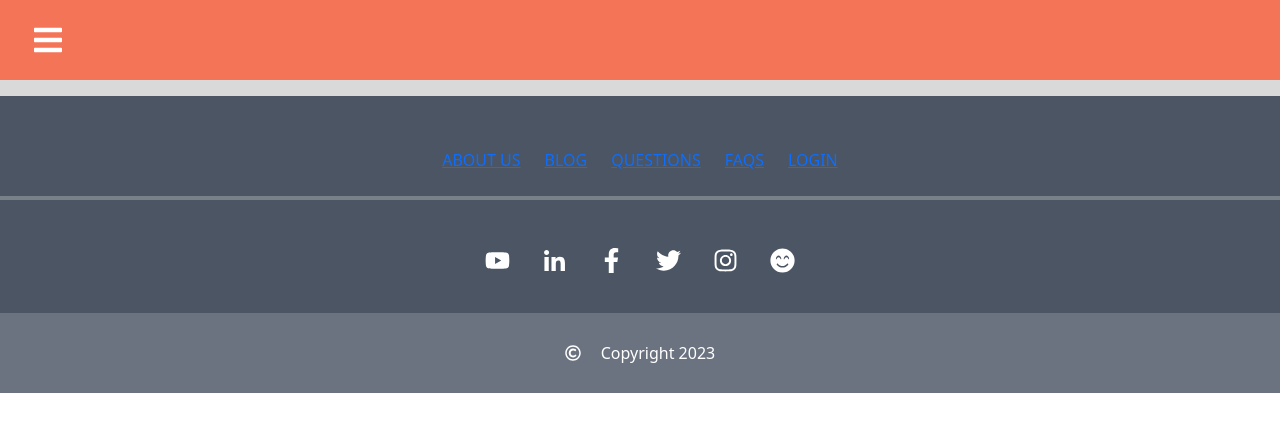
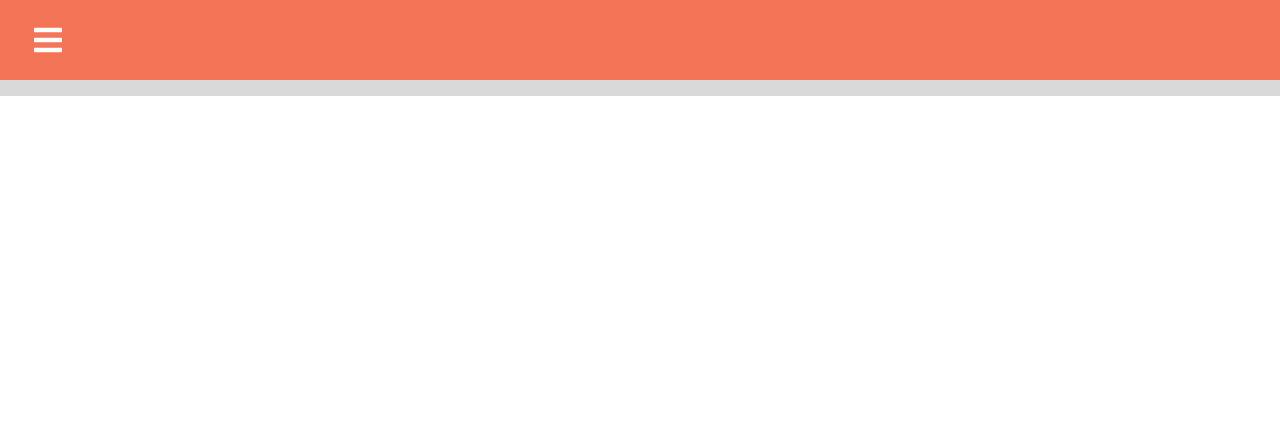
Before and after one commit to Pmusyimi42/One-Stop-Products-Platform, a React (Create React App) app in the folder client/: page /Footer in a window 1280 px wide. Shown: the top 432 px of the page. Built offline with nearby package versions, Linux system fonts and the light colour scheme.

Commit message:
Revert "commit changes"

```diff
--- a/client/src/App.js
+++ b/client/src/App.js
@@ -19,10 +19,9 @@ import Dashboard from './components/Dashboard';
 import AddNewUser from './components/AddNewUser';
 import EditProduct from "./components/EditProduct";
 import UserDetials from "./components/UserDetails";
-import AdminSection from "./components/AdminSection";import Footer from "./components/Footer";
-
-// import LoginForm from "./LoginForm";
-// import SignUpForm from "./SignUpForm";
+import AdminSection from "./components/AdminSection";
+// import EditProduct from "./components/EditProduct";
+// import UserDetials from "./components/UserDetials";
 
 
 
@@ -49,7 +48,7 @@ export default function App() {
 
 
           <Route path="/product_categories/:id" component={SingleProduct} />
-          <Route path="/Footer" component={Footer} />
+
           <Route path='/dashboard' element={<Dashboard />} />
         </Switch>
       </Router>
--- a/client/src/components/Footer.jsx
+++ /dev/null
@@ -1,89 +0,0 @@
-import React from 'react';
-import {FaYoutube, FaFacebookF, FaTwitter, FaInstagram, FaSmileBeam, FaRegCopyright} from "react-icons/fa"
-import {GrLinkedinOption}  from "react-icons/gr"
-
-function Footer() {
-  return (
-//     <footer className="bg-gray-800 text-gray-300 py-4">
-//   <div className="container mx-auto flex justify-between items-center">
-//     <div>
-//       <p>&copy; 2023 shoplite. All rights reserved.</p>
-//     </div>
-//     <div>
-//       <ul className="grid grid-cols-1 md:grid-cols-4 gap-4">
-//         <li>
-//           <ol className="list">
-//             <li>Shopping Guide</li>
-//             <ul className="list-disc pl-4">
-//               <li><a href="#">How to pay on this platform</a></li>
-//               <li><a href="#">Flash Sale</a></li>
-//               <li><a href="#">How to apply aftersale/refund?</a></li>
-//               <li><a href="#">How long does it take for my order to arrive?</a></li>
-//               <li><a href="#">How to shop in this platform</a></li>
-//               <li><a href="#">Flash Sale</a></li>
-//             </ul>
-//           </ol>
-//         </li>
-//         <li>
-//           <ol className="list">
-//             <li>Help Centre</li>
-//             <ul className="list-disc pl-4">
-//               <li><a href="#">Email</a></li>
-//               <li><a href="#">Phone</a></li>
-//             </ul>
-//           </ol>
-//         </li>
-//         <li>
-//           <ol className="list">
-//             <li>Business</li>
-//             <ul className="list-disc pl-4">
-//               <li><a href="#">Our Story</a></li>
-//               <li><a href="#">Our Team</a></li>
-//             </ul>
-//           </ol>
-//         </li>
-//         <li>
-//           <ol className="list">
-//             <li>Contact us</li>
-//             <ul className="list-disc pl-4">
-//               <li><a href="#">General</a></li>
-//               <li><a href="#">Technical</a></li>
-//             </ul>
-//           </ol>
-//         </li>
-//       </ul>
-//     </div>
-//   </div>
-// </footer>
-
-
-<footer className='bg-gray-600 text-white min-h-[30vh] pt-7'>
-       <div className='uppercase flex-wrap flex justify-center my-4 gap-6'>
-         <a href='#'>About us</a>
-         <a href='#'>Blog</a>
-         <a href='#'>Questions</a>
-         <a href='#'>Faqs</a>
-         <a href='#'>Login</a>
-       </div>
-         <hr className='border-4' />
-       <p className='text-center mt-5 leading-tight'>
-
-       </p>
-       <div className='flex gap-8 justify-center my-10 '>
-          <FaYoutube size={25} className="hover:text-orange-600 hover:cursor-pointer"/>
-          <GrLinkedinOption size={25} className="hover:text-orange-600 hover:cursor-pointer" />
-          <FaFacebookF size={25} className="hover:text-orange-600 hover:cursor-pointer"/>
-          <FaTwitter size={25} className="hover:text-orange-600 hover:cursor-pointer"/>
-          <FaInstagram size={25} className="hover:text-orange-600 hover:cursor-pointer"/>
-          <FaSmileBeam size={25} className="hover:text-orange-600 hover:cursor-pointer"/>
-       </div>
-       <div className='bg-gray-500 p-7 flex items-center justify-center'>
-          <FaRegCopyright /> <span className='ml-5'>Copyright 2023</span>
-       </div>
-    </footer>
-
-
-  );
-}
-
-export default Footer;
--- a/client/src/components/SlidebarData.js
+++ b/client/src/components/SlidebarData.js
@@ -44,13 +44,6 @@ export const SidebarData = [
     path: "/about",
     icon: <IoIcons.IoMdHelpCircle />,
     cName: "nav-text"
-  },
-
-  {
-    title: "Footer",
-    path: "/footer",
-    icon: <IoIcons.IoMdHelpCircle />,
-    cName: "nav-text"
   }
   // {
   //   title: "Add product",
--- a/client/src/components/layout/Footer.js
+++ b/client/src/components/layout/Footer.js
@@ -1,28 +1,9 @@
-import React from 'react';
+import React from 'react'
 
 function Footer() {
   return (
-    <footer className="bg-gray-800">
-      <div className="container mx-auto px-4">
-        <div className="py-4 flex flex-wrap justify-between items-center">
-          <div className="text-sm text-gray-400 font-semibold">
-            &copy; 2023 My Website Name. All Rights Reserved.
-          </div>
-          <div className="flex space-x-4">
-            <a href="#" className="text-gray-400 hover:text-white">
-              About
-            </a>
-            <a href="#" className="text-gray-400 hover:text-white">
-              Blog
-            </a>
-            <a href="#" className="text-gray-400 hover:text-white">
-              Contact
-            </a>
-          </div>
-        </div>
-      </div>
-    </footer>
-  );
+    <div>Footer</div>
+  )
 }
 
-export default Footer;
+export default Footer
```
